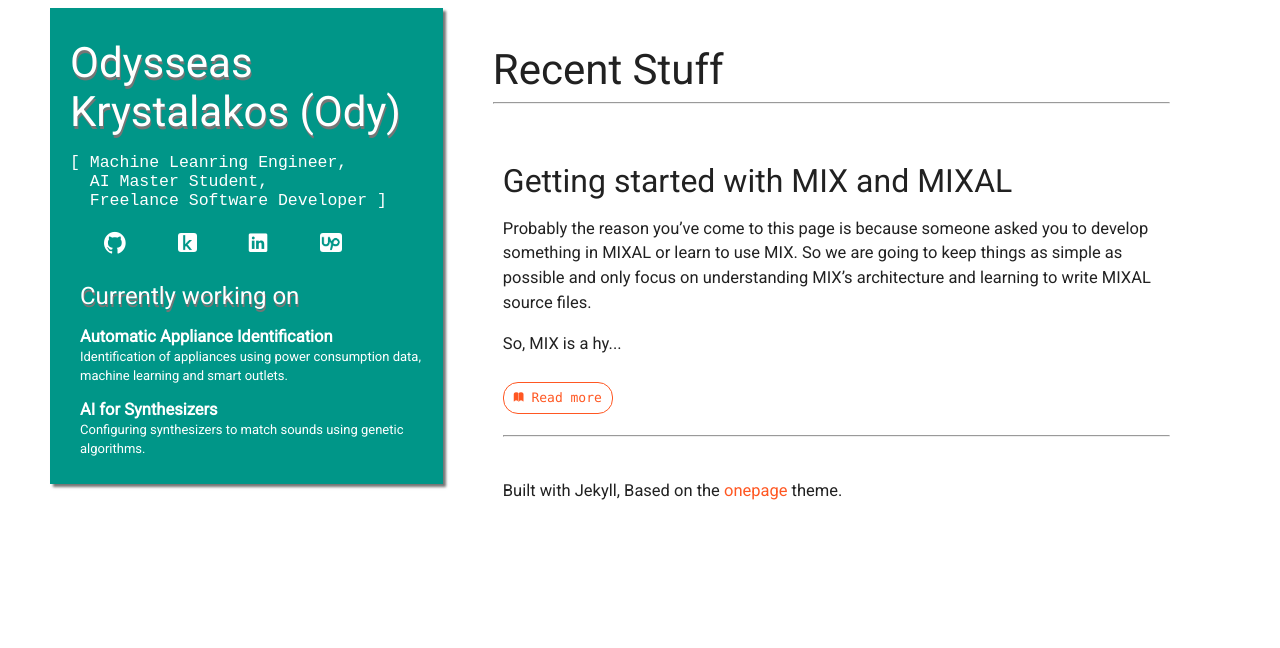
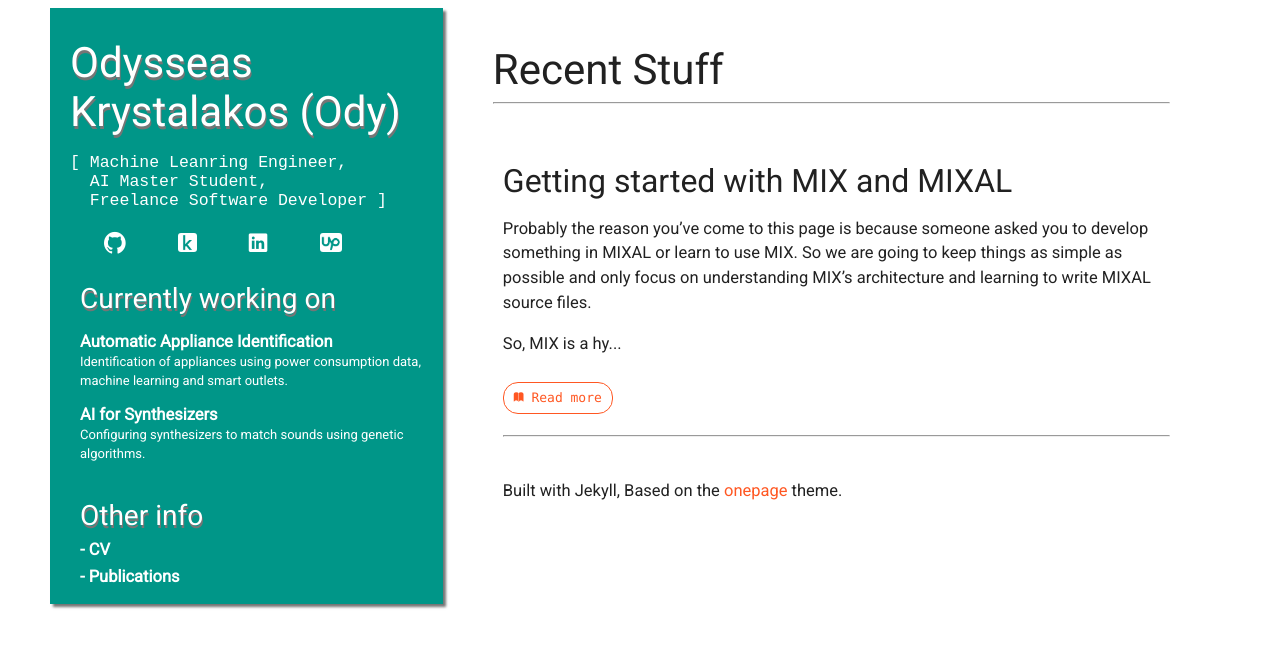
Before and after one commit to OdysseasKr/odysseaskr.github.io, a Jekyll site: the page built from index.html, in a window 1280 px wide. Shown: the top 648 px of the page. Built offline with Jekyll 4.4.1, drawn with Linux system fonts in a browser that asks for light colours; some web fonts are replaced.

Commit message:
Add the other info section

```diff
--- /dev/null
+++ b/_includes/info.html
@@ -0,0 +1,3 @@
+<h3>Other info</h3>
+<a class="info-item" href="/cv.pdf">- CV</a>
+<a class="info-item" href="/pubs.html">- Publications</a>
--- a/_includes/projects.html
+++ b/_includes/projects.html
@@ -1,4 +1,4 @@
-<h4>Currently working on</h4>
+<h3>Currently working on</h3>
 <ul>
     {% for project in site.data.projects %}
     <li>
--- a/_layouts/default.html
+++ b/_layouts/default.html
@@ -32,6 +32,9 @@
 				<div class="unit whole" id="/projects">
 					{% include projects.html %}
 				</div>
+				<div class="unit whole" id="/info">
+					{% include info.html %}
+				</div>
 			</div>
 		</div>
 		<div class="unit two-thirds blog-column">
--- a/assets/css/main.css
+++ b/assets/css/main.css
@@ -167,6 +167,20 @@ hr{
     color: #FF5722;
 }
 
+.info-item {
+    font-weight: bold;
+    color: #FFFFFF;
+    display: block;
+    margin: 0.5rem 0;
+}
+
+.info-item:hover,
+.info-item:active,
+.info-item:focus{
+    font-weight: bold;
+    color: #FF5722;
+}
+
 .hide-on-desktops .project-title {
     color: #212121 !important;
 }
```
Also changed, not shown: _data/pubs.yml (added), pubs.html (added).
